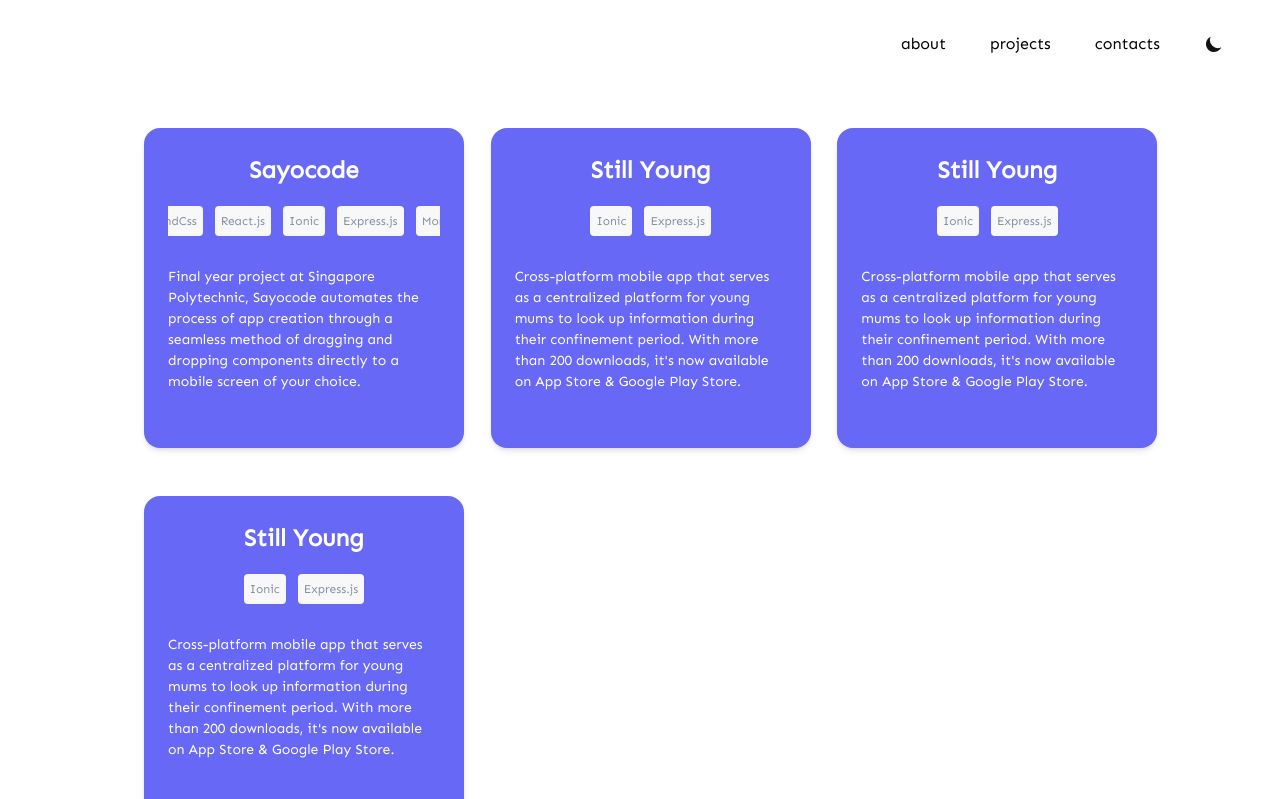
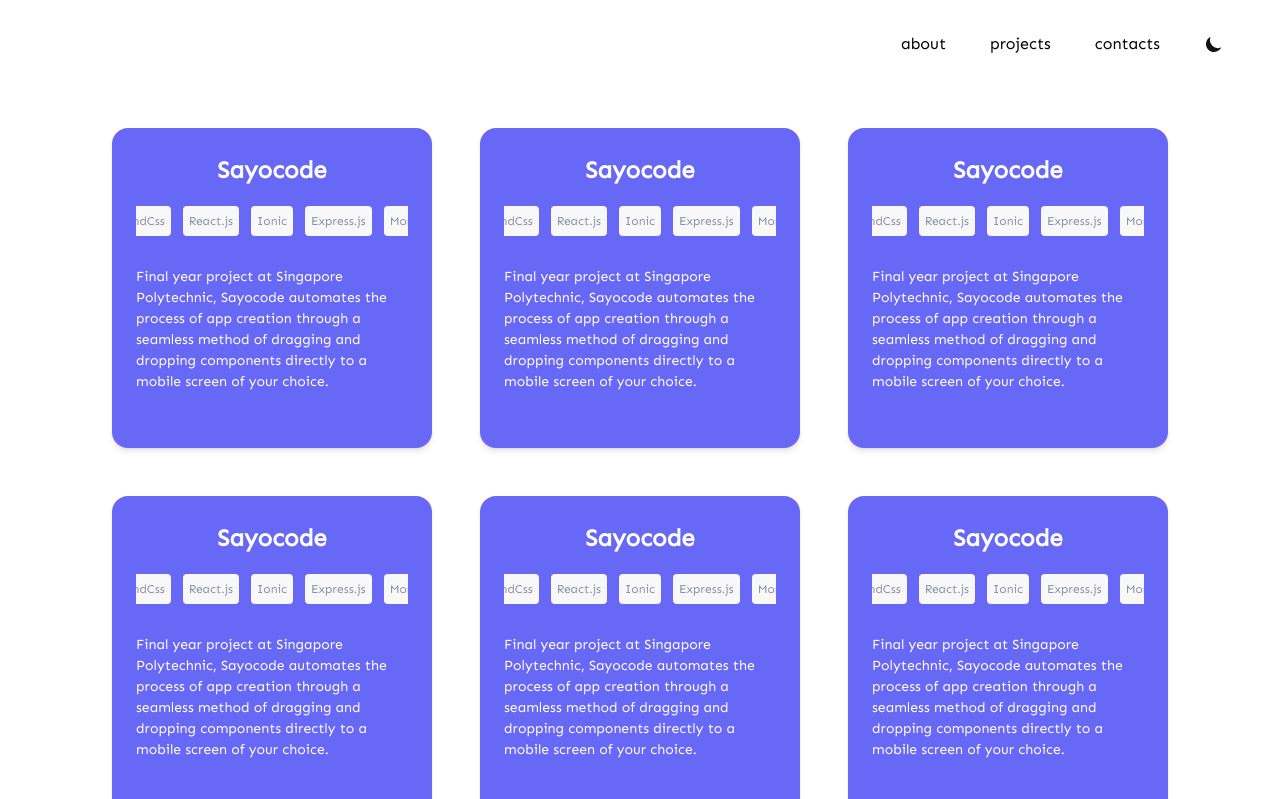
Before and after one commit to joshuadavidang/joshua-david-legacy, a Next.js app: page /projects in a window 1280 px wide. Shown: the top 799 px of the page. Built offline with nearby package versions, Linux system fonts and the light colour scheme.

Commit message:
fix ui bugs

```diff
--- a/data/pastProjects.js
+++ b/data/pastProjects.js
@@ -1,4 +1,40 @@
 export const pastProjects = [
+  {
+    name: "Sayocode",
+    description:
+      "Final year project at Singapore Polytechnic, Sayocode automates the process of app creation through a seamless method of dragging and dropping components directly to a mobile screen of your choice.",
+    year: 2019,
+    techStack: ["TailwindCss", "React.js", "Ionic", "Express.js", "MongoDB"],
+  },
+  {
+    name: "Sayocode",
+    description:
+      "Final year project at Singapore Polytechnic, Sayocode automates the process of app creation through a seamless method of dragging and dropping components directly to a mobile screen of your choice.",
+    year: 2019,
+    techStack: ["TailwindCss", "React.js", "Ionic", "Express.js", "MongoDB"],
+  },
+  {
+    name: "Sayocode",
+    description:
+      "Final year project at Singapore Polytechnic, Sayocode automates the process of app creation through a seamless method of dragging and dropping components directly to a mobile screen of your choice.",
+    year: 2019,
+    techStack: ["TailwindCss", "React.js", "Ionic", "Express.js", "MongoDB"],
+  },
+  {
+    name: "Sayocode",
+    description:
+      "Final year project at Singapore Polytechnic, Sayocode automates the process of app creation through a seamless method of dragging and dropping components directly to a mobile screen of your choice.",
+    year: 2019,
+    techStack: ["TailwindCss", "React.js", "Ionic", "Express.js", "MongoDB"],
+  },
+  {
+    name: "Sayocode",
+    description:
+      "Final year project at Singapore Polytechnic, Sayocode automates the process of app creation through a seamless method of dragging and dropping components directly to a mobile screen of your choice.",
+    year: 2019,
+    techStack: ["TailwindCss", "React.js", "Ionic", "Express.js", "MongoDB"],
+  },
+
   {
     name: "Sayocode",
     description:
--- a/pages/projects.js
+++ b/pages/projects.js
@@ -25,10 +25,7 @@
         <MobileNavBar />
       </nav>
 
-      <main
-        className="grid md:grid-cols-3 md:px-36 gap-12 md:pt-32 p-8
-        w-screen h-screen justify-center overflow-scroll"
-      >
+      <main className="flex flex-col gap-12 justify-center items-center md:flex-row md:flex-wrap md:pt-32 p-6">
         {pastProjects.map((project, index) => (
           <Card openModal={openModal} key={index}>
             <CardHeader>{project.name}</CardHeader>
```
